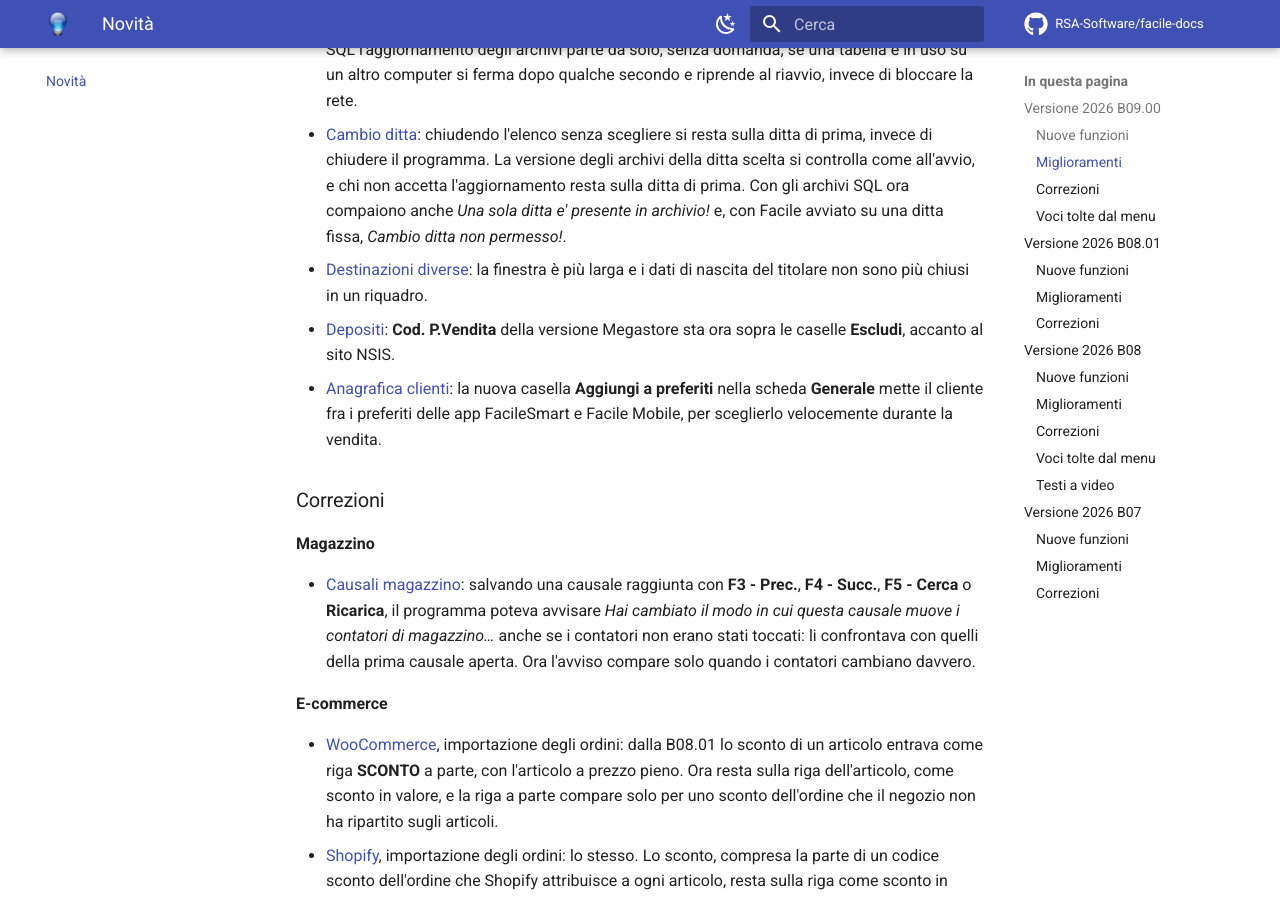
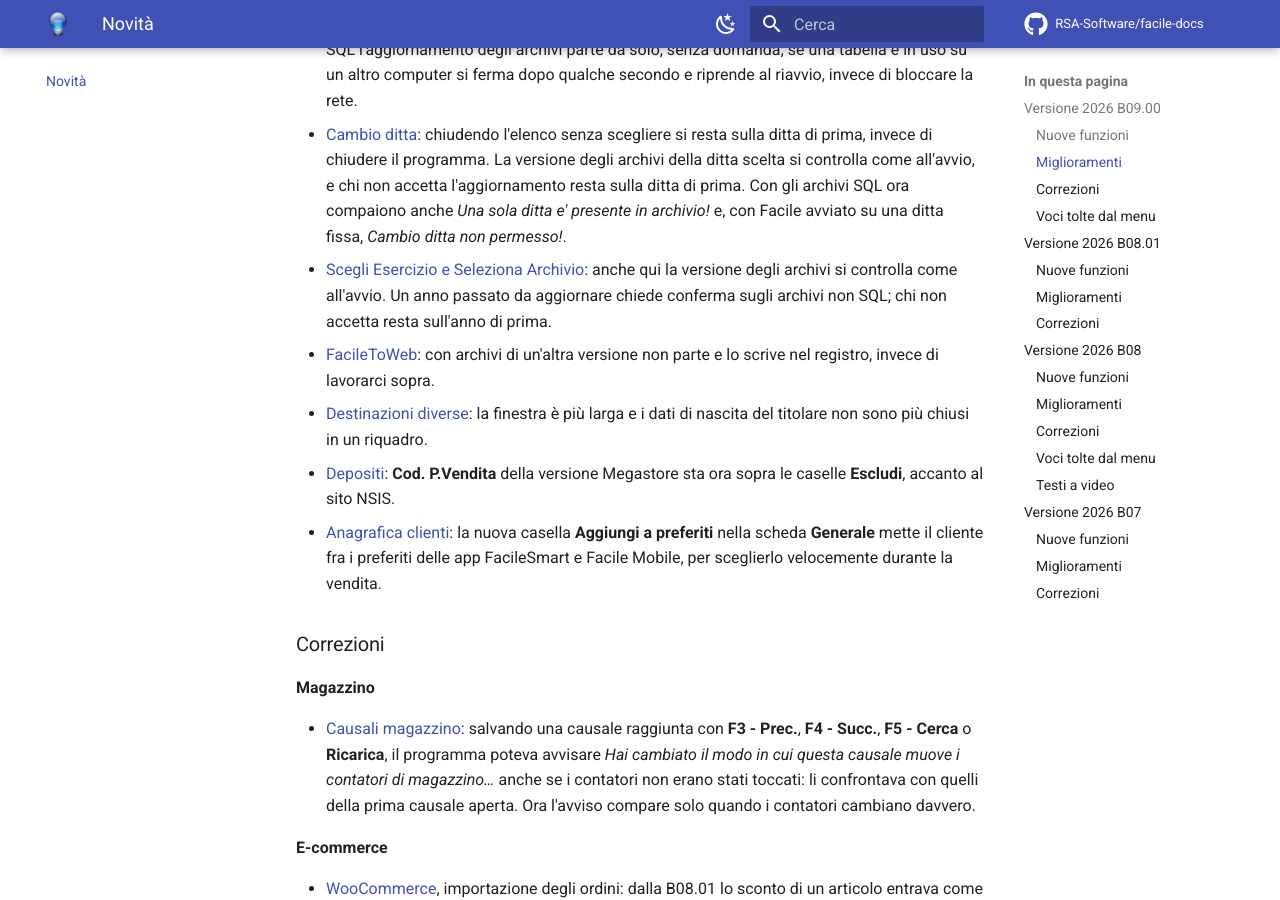
Before and after one commit to RSA-Software/facile-docs, an MkDocs documentation site: the page built from docs/novita/index.md, in a window 1280 px wide and 900 px high, scrolled down 2304 px. Built offline with MkDocs 1.6.1 and Material for MkDocs 9.7.7, drawn with Linux system fonts in a browser that asks for light colours; comment, search, counter and statistics services are not loaded.

Commit message:
Versioni: controllo anche su Scegli Esercizio, Seleziona Archivio e FacileToWeb
Co-Authored-By: Claude Opus 5.5 <noreply@anthropic.com>

```diff
--- a/docs/introduzione/primo-accesso.md
+++ b/docs/introduzione/primo-accesso.md
@@ -152,8 +152,11 @@ le ritrova al prossimo accesso, senza disturbare i colleghi.
 ## Programma e archivi di versioni diverse
 
 Gli archivi ricordano con quale versione di Facile sono stati aggiornati
-l'ultima volta, e a ogni avvio il programma confronta quella versione con la
-propria. La versione si legge nella forma **2026 B09.01**: l'anno, il numero
+l'ultima volta, e il programma confronta quella versione con la propria a ogni
+avvio e ogni volta che apre altri archivi: cambio ditta,
+[cambio anno e Seleziona Archivio](../moduli/utility/esercizi-e-chiusure.md).
+Ogni ditta e — sugli archivi non SQL — ogni anno passato hanno la loro
+versione. La versione si legge nella forma **2026 B09.01**: l'anno, il numero
 dopo la **B** e, dopo il punto, la **build**.
 
 Per lavorare insieme sugli stessi archivi contano **l'anno e il numero dopo la
@@ -214,7 +217,7 @@ degli archivi e del programma in uso.
 
 | Messaggio | Causa | Cosa fare |
 |---|---|---|
-| *Attenzione !<br>Gli archivi sono contrassegnati dalla Versione 2026 B10.00<br>Il software in uso e' la Versione 2026 B09.01<br>E' necessario aggiornare il programma.<br>Vuoi installare l'aggiornamento?* | Gli archivi sono stati aggiornati da una versione più recente, con un anno o un numero dopo la B più alto. | **Sì** installa l'aggiornamento, se è già stato scaricato sul computer. **No** chiede la password di amministratore: senza, all'avvio il programma non entra e nel cambio ditta resti sulla ditta di prima. |
-| *Attenzione !<br>Gli archivi sono contrassegnati dalla Versione 2026 B09.01<br>Il software in uso e' la Versione 2026 B10.00<br>Prima di Continuare con l'esecuzione assicurarsi che nessun altro utente abbia il software avviato.<br>Vuoi Aggiornare gli Archivi?* | Il programma è più nuovo degli archivi, che non sono SQL. | Fai chiudere il programma sugli altri computer, poi rispondi **Sì**. **No** non tocca niente: all'avvio chiude il programma, nel cambio ditta resti sulla ditta di prima. |
+| *Attenzione !<br>Gli archivi sono contrassegnati dalla Versione 2026 B10.00<br>Il software in uso e' la Versione 2026 B09.01<br>E' necessario aggiornare il programma.<br>Vuoi installare l'aggiornamento?* | Gli archivi sono stati aggiornati da una versione più recente, con un anno o un numero dopo la B più alto. | **Sì** installa l'aggiornamento, se è già stato scaricato sul computer. **No** chiede la password di amministratore: senza, all'avvio e in **Seleziona Archivio** il programma si chiude, nel cambio ditta o d'anno resti dove eri. |
+| *Attenzione !<br>Gli archivi sono contrassegnati dalla Versione 2026 B09.01<br>Il software in uso e' la Versione 2026 B10.00<br>Prima di Continuare con l'esecuzione assicurarsi che nessun altro utente abbia il software avviato.<br>Vuoi Aggiornare gli Archivi?* | Il programma è più nuovo degli archivi, che non sono SQL. | Fai chiudere il programma sugli altri computer, poi rispondi **Sì**. **No** non tocca niente: all'avvio e in **Seleziona Archivio** chiude il programma, nel cambio ditta o d'anno resti dove eri. |
 | *Aggiornamento degli archivi non completato: una tabella e' in uso su un altro computer.<br>Chiudere il programma sugli altri computer e riavviarlo: l'aggiornamento riprende da dove si e' fermato.* | Con gli archivi SQL l'aggiornamento non ha potuto modificare una tabella aperta su un altro computer. Il programma si chiude e gli archivi restano da aggiornare. | Chiudi Facile sugli altri computer e riavvialo. |
 | *La tabella e' stata aggiornata da una versione piu' recente del programma (record da 900 byte, questo programma ne gestisce 850).<br>La tabella non e' stata toccata. E' necessario aggiornare il programma.* | Il messaggio si apre con il percorso della tabella. Una tabella ha una struttura più recente di quella che il programma conosce: di solito si è entrati con la password di amministratore su archivi più nuovi. | Installa l'aggiornamento del programma. La tabella non viene modificata. |
--- a/docs/moduli/ecommerce/index.md
+++ b/docs/moduli/ecommerce/index.md
@@ -195,6 +195,8 @@ all'avvio:
 | `Manca il nome del server : Inserire i parametri -host e -server` | Nella sezione `[LOGIN]` mancano `server` e `host`. | Indica il server dell'archivio. |
 | `Manca l' Archivio : Inserire il parametro -arc` | Nella sezione `[LOGIN]` manca `arc`. | Indica l'archivio. |
 | `Apertura del database fallita...` | L'archivio non è raggiungibile, oppure utente o password sono sbagliati. | Prova ad accedere a Facile con gli stessi dati dalla stessa macchina. |
+| `Archivi della Versione 2026 B09.01, programma della Versione 2026 B10.00: gli archivi vanno aggiornati aprendoli con Facile` | FacileToWeb è più nuovo degli archivi. Non li aggiorna da solo, perché nessuno è davanti al computer per confermare. I numeri sono d'esempio. | Apri Facile su quegli archivi: l'aggiornamento parte all'avvio, come descritto in [Primo accesso](../../introduzione/primo-accesso.md#programma-e-archivi-di-versioni-diverse). |
+| `Archivi della Versione 2026 B10.00, programma della Versione 2026 B09.01: va installato l'aggiornamento del programma` | Gli archivi sono stati aggiornati da una versione più recente di Facile. | Installa l'aggiornamento sul PC dove gira FacileToWeb. Basta lo stesso anno e lo stesso numero dopo la B: la build può essere diversa. |
 | `Operation Not Found!` | Il numero in `operation` non corrisponde a nessuna operazione. | Correggi il numero: per Shopify vedi l'[elenco delle operazioni](shopify/index.md#le-operazioni). |
 
 ## Vedi anche
--- a/docs/moduli/utility/esercizi-e-chiusure.md
+++ b/docs/moduli/utility/esercizi-e-chiusure.md
@@ -31,7 +31,7 @@ proprio: creare l'esercizio nuovo, chiudere i conti del vecchio, riaprirli.
 
 | Voce di menu | A cosa serve |
 |---|---|
-| **Seleziona Archivio** | Cambia la cartella degli archivi su cui Facile lavora e richiede l'accesso. Serve a chi tiene più installazioni sullo stesso computer. |
+| **Seleziona Archivio** | Cambia la cartella degli archivi su cui Facile lavora e richiede l'accesso. Serve a chi tiene più installazioni sullo stesso computer. Sugli archivi scelti Facile fa lo stesso controllo di versione dell'avvio. |
 | **Cambio Ditta** | Passa a un'altra [ditta](../anagrafiche/ditte.md). |
 | **Scegli Esercizio** | Passa a un altro anno di gestione, o torna all'anno corrente. |
 | **Nuovo Esercizio** | Crea gli archivi dell'anno nuovo e, se vuoi, riporta le esistenze di magazzino. |
@@ -114,6 +114,16 @@ lavora.
 Molte elaborazioni — [inventario](../inventario/menu-inventario.md) compreso —
 si rifiutano di lavorare su un anno che non sia quello corrente, e lo dicono
 con un messaggio.
+
+!!! note "Anche un anno passato ha la sua versione"
+
+    Un anno chiuso resta com'era quando è stato lasciato, anche dopo gli
+    aggiornamenti del programma. Aprendolo, Facile fa lo stesso controllo
+    di versione dell'avvio (vedi
+    [Primo accesso](../../introduzione/primo-accesso.md#programma-e-archivi-di-versioni-diverse)):
+    se l'anno va aggiornato, sugli archivi non SQL chiede conferma una volta
+    sola. Se non confermi, o se non accetti l'aggiornamento del programma,
+    resti sull'anno di prima.
 
 ### Aprire l'anno nuovo
 
--- a/docs/novita/index.md
+++ b/docs/novita/index.md
@@ -117,6 +117,13 @@ display cliente `MICRELEC G100`. La voce `MICRELEC` resta com'era.
   all'avvio, e chi non accetta l'aggiornamento resta sulla ditta di prima. Con
   gli archivi SQL ora compaiono anche *Una sola ditta e' presente in archivio!*
   e, con Facile avviato su una ditta fissa, *Cambio ditta non permesso!*.
+- [Scegli Esercizio e Seleziona Archivio](../moduli/utility/esercizi-e-chiusure.md):
+  anche qui la versione degli archivi si controlla come all'avvio. Un anno
+  passato da aggiornare chiede conferma sugli archivi non SQL; chi non accetta
+  resta sull'anno di prima.
+- [FacileToWeb](../moduli/ecommerce/index.md#controlli-e-messaggi): con
+  archivi di un'altra versione non parte e lo scrive nel registro, invece di
+  lavorarci sopra.
 - [Destinazioni diverse](../moduli/anagrafiche/destinazioni-diverse.md): la
   finestra è più larga e i dati di nascita del titolare non sono più chiusi
   in un riquadro.
```
Also changed, not shown: docs/appendici/messaggi-errore.md (+2 -2 lines).
